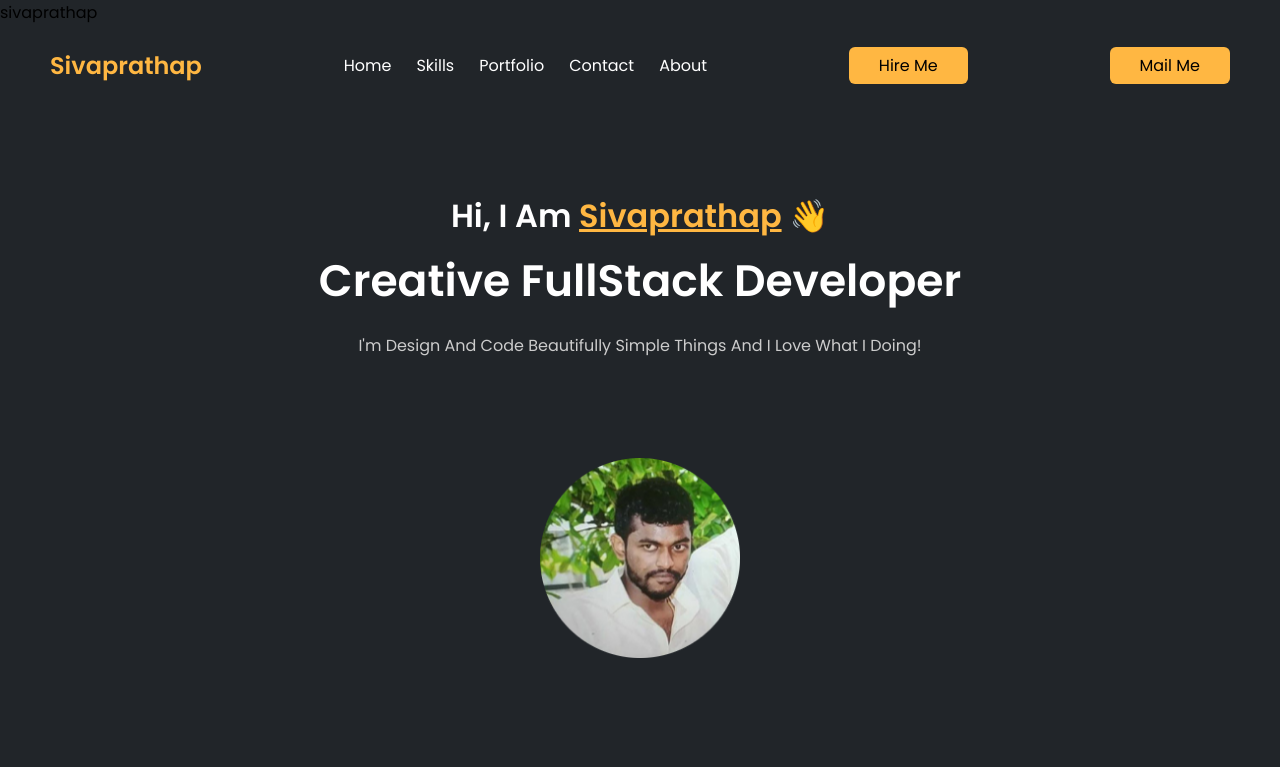
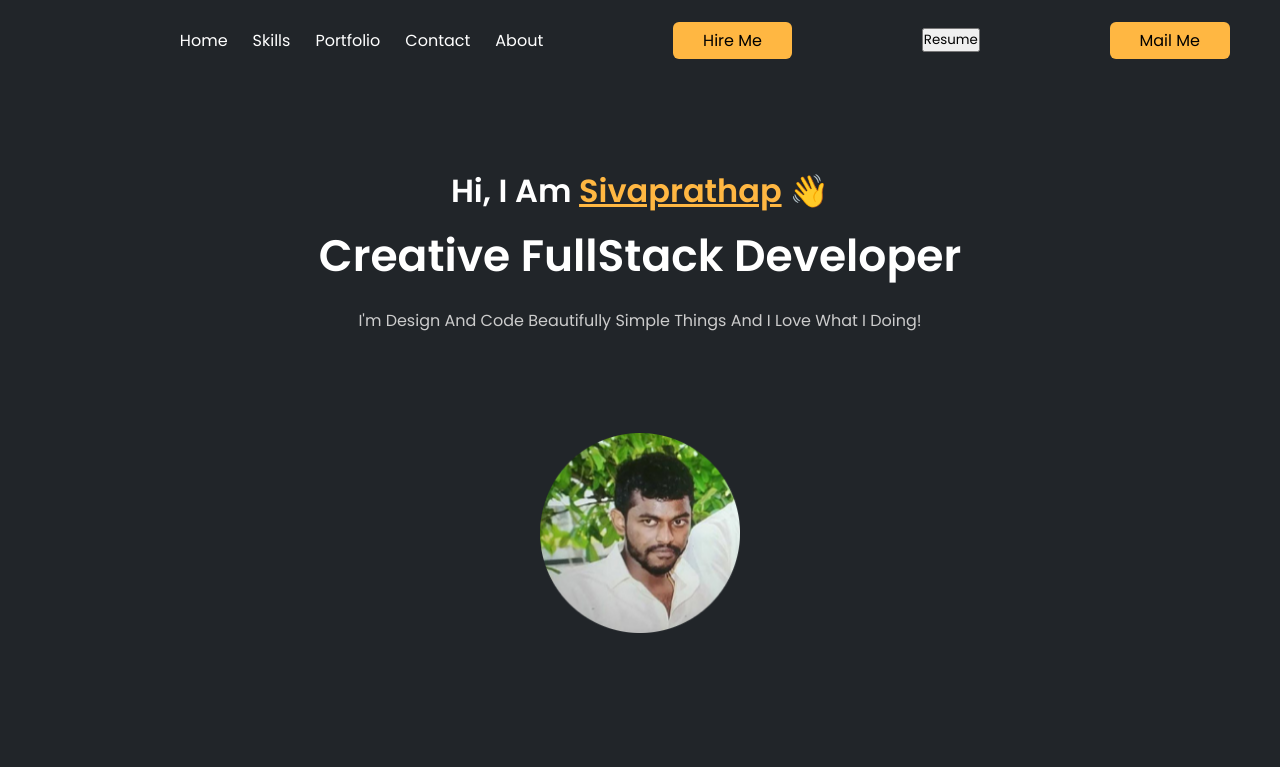
Before and after one commit to sivadevgit/Portfolio-sivaprathap, a plain HTML site: page index.html in a window 1280 px wide. Shown: the top 767 px of the page. Drawn offline with nearby package versions, Linux system fonts and the light colour scheme.

Commit message:
New Update index.html

```diff
--- a/index.html
+++ b/index.html
@@ -7,13 +7,13 @@
     <link href='https://unpkg.com/boxicons@2.1.4/css/boxicons.min.css' rel='stylesheet'>
     <link rel="stylesheet" href="style.css">
     <link rel="icon" href="assets/sivaprathap.png"
-    <title>sivaprathap</title>
+    <title></title>
 </head>
 
 <body>
 
     <div class="navbar">
-        <h2>Sivaprathap</h2>
+        <h2></h2>
         <ul>
             <li><a href="#">Home</a></li>
             <li><a href="#">Skills</a></li>
@@ -23,6 +23,7 @@
         </ul>
 
         <button class="hire-btn">Hire Me</button>
+        <button class="res-btn" onclick="location.href='document/sivaprathap-resume.pdf'; ">Resume</button>
         <button class="hire-btn" onclick="location.href='mailto:Sivaprathap567@gmail.com'">Mail Me</button>
 
     </div>
```
